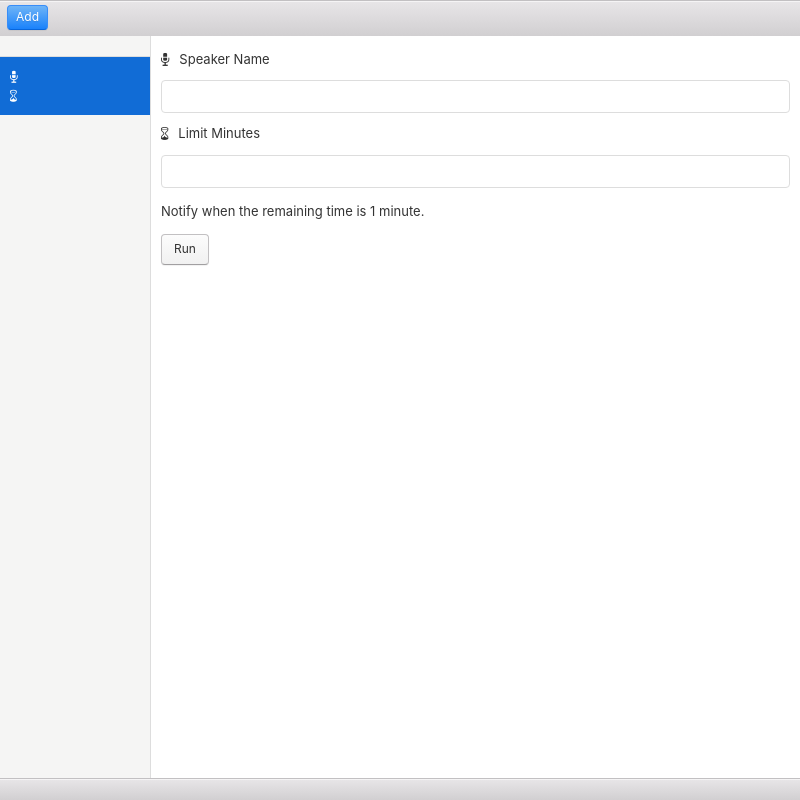
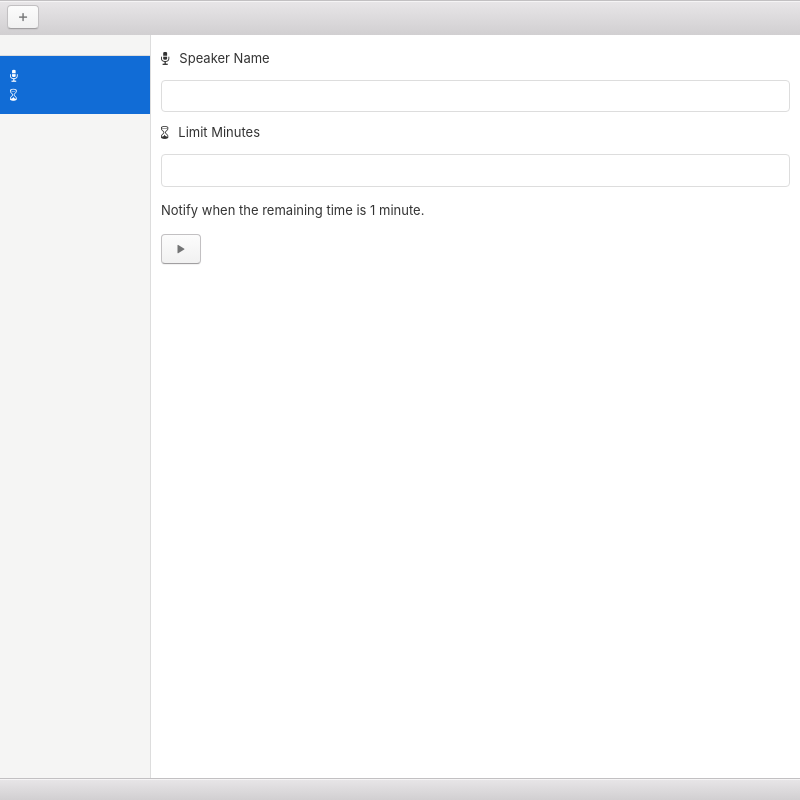
Before and after one commit to blp1526/electron_test, an Electron app: page index.html in a window 800 px wide. Drawn offline with Linux system fonts and the light colour scheme.

Commit message:
Use icons for buttons

```diff
--- a/index.html
+++ b/index.html
@@ -12,7 +12,8 @@
     <div class="window">
       <header class="toolbar toolbar-footer">
         <div class="toolbar-actions">
-          <button id="add-button" class="btn btn-primary">Add</button>
+          <button id="add-button" class="btn btn-default"><span class="icon icon-plus"></span></button>
+          <button id="delete-button" class="btn btn-default undisplay"><span class="icon icon-minus"></span></button>
         </div>
       </header>
 
@@ -45,8 +46,7 @@
               <p>Notify when the remaining time is 1 minute.</p>
               <p id="currentSeconds"></p>
               <div class="form-actions">
-                <button id="run" class="btn btn-large btn-default">Run</button>
-                <button id="delete-button" class="btn btn-large btn-negative undisplay">Delete</button>
+                <button id="run" class="btn btn-large btn-default"><span class="icon icon-play"></span></button>
               </div>
             </div>
           </div>
```
